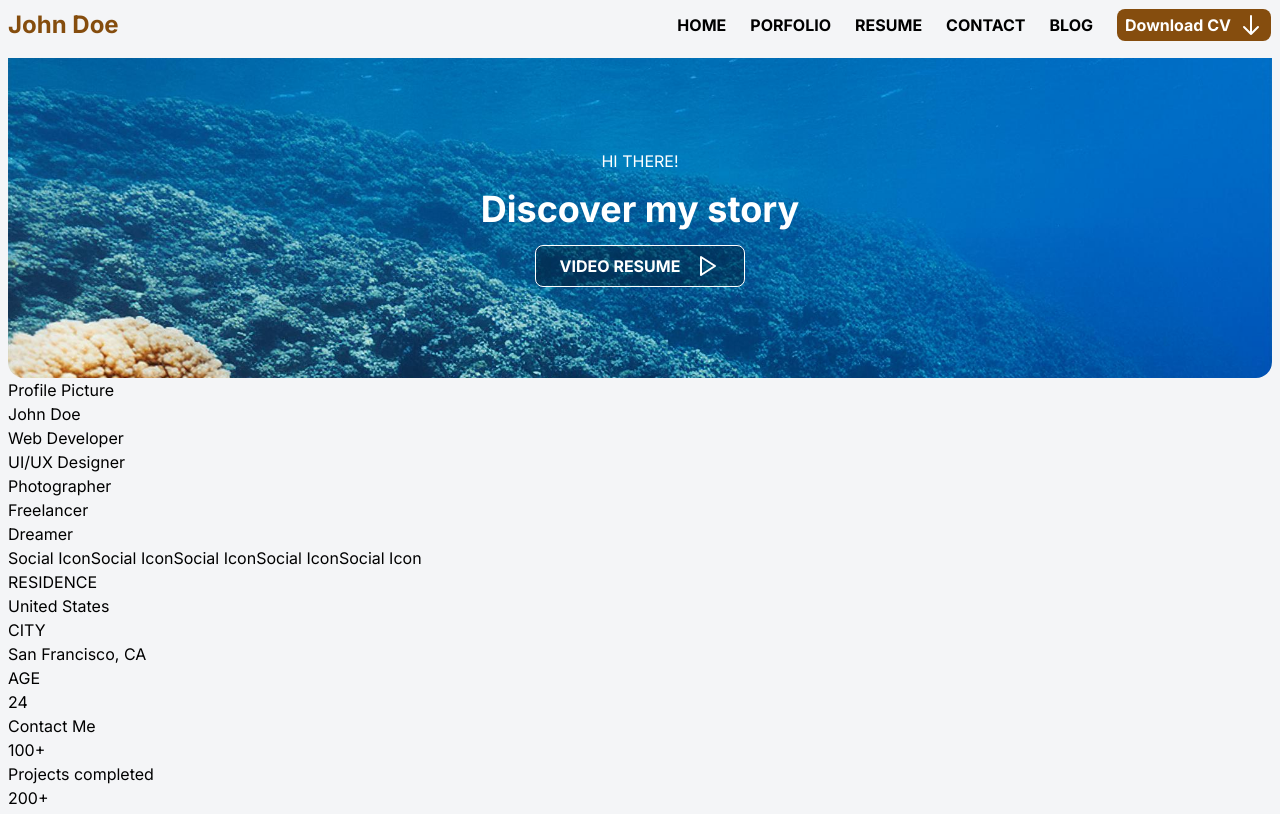
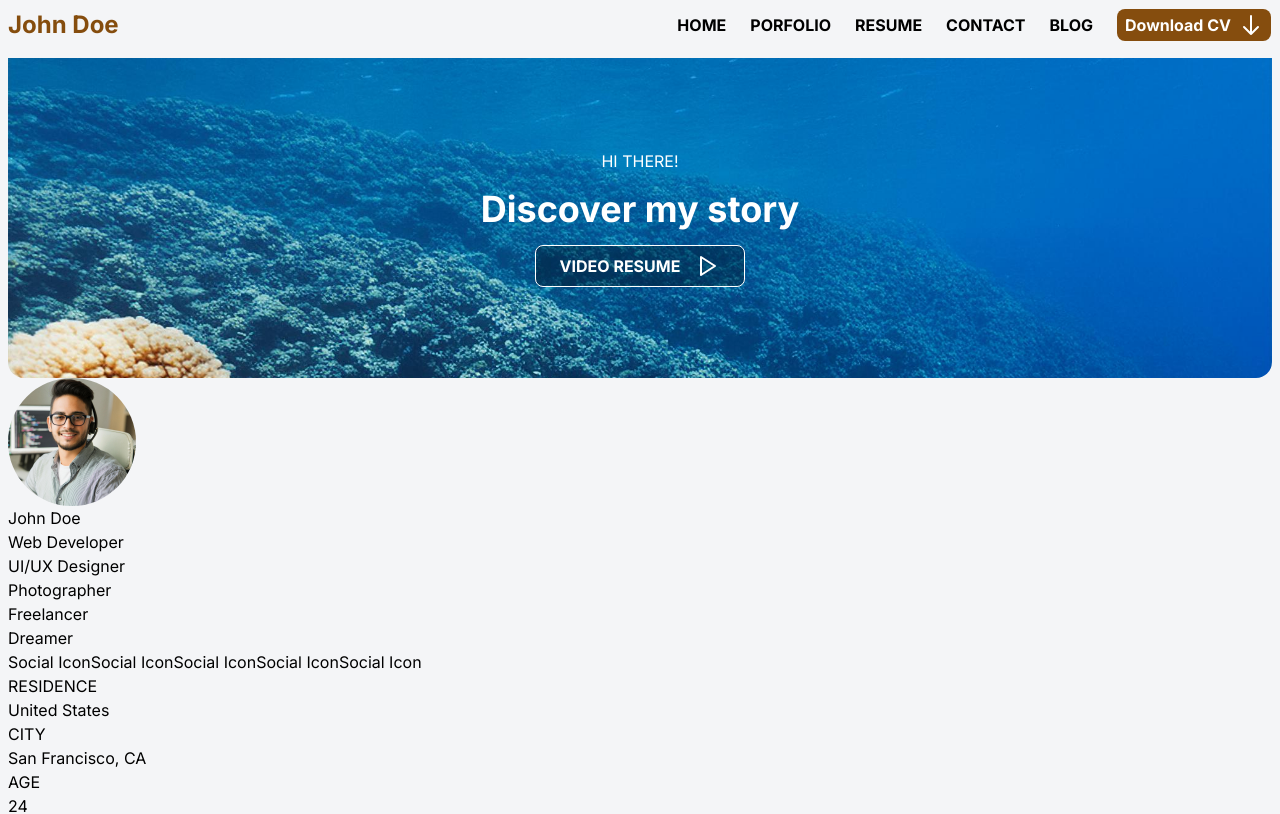
Before and after one commit to ledminh/porfolio-landing-page-1, a Next.js app: page / in a window 1280 px wide. Shown: the top 814 px of the page. Built offline with nearby package versions, Linux system fonts and the light colour scheme.

Commit message:
Add profile picture

```diff
--- a/src/components/Home/Sidebar/index.tsx
+++ b/src/components/Home/Sidebar/index.tsx
@@ -1,11 +1,19 @@
-import { name, socialLinks, subtitle, bio } from "@/data";
+import { sidebarData } from "@/data";
 import Link from "next/link";
+import Image from "next/image";
 
 export default function Sidebar() {
+  const { name, subtitle, socialLinks, bio, profilePicture } = sidebarData;
   return (
     <div>
       <div>
-        <div>Profile Picture</div>
+        <Image
+          src={profilePicture}
+          alt="profile picture"
+          width={500}
+          height={500}
+          className="rounded-full overflow-hidden w-32 h-32"
+        />
         <div>{name}</div>
         <ul>
           {subtitle.map((item) => (
--- a/src/data.ts
+++ b/src/data.ts
@@ -1,4 +1,5 @@
 import heroImageJPG from "@/assets/images/hero-image.jpg";
+import profilePictureJPG from "@/assets/images/profile-picture.jpg";
 
 /***********************
  * Header Data
@@ -40,16 +41,16 @@ export const cvHref = "https://example.com/cv.pdf";
  * Sidebar Data
  */
 
-export const name = "John Doe";
-export const subtitle = [
+export const sidebarData = {
+  name: "John Doe",
+  subtitle: [
     "Web Developer",
     "UI/UX Designer",
     "Photographer",
     "Freelancer",
     "Dreamer",
-];
-
-export const socialLinks = [
+  ],
+  socialLinks: [
     {
       id: "facebook",
       href: "https://facebook.com",
@@ -75,9 +76,8 @@ export const socialLinks = [
       href: "https://github.com",
       icon: null,
     },
-];
-
-export const bio = [
+  ],
+  bio: [
     {
       id: 1,
       label: "RESIDENCE",
@@ -93,7 +93,9 @@ export const bio = [
       label: "AGE",
       value: "24",
     },
-];
+  ],
+  profilePicture: profilePictureJPG,
+};
 
 /********************
  * Hero Image Data
```
Also changed, not shown: src/assets/images/profile-picture.jpg (added). Lines whose indentation alone changed are shown as unchanged.
